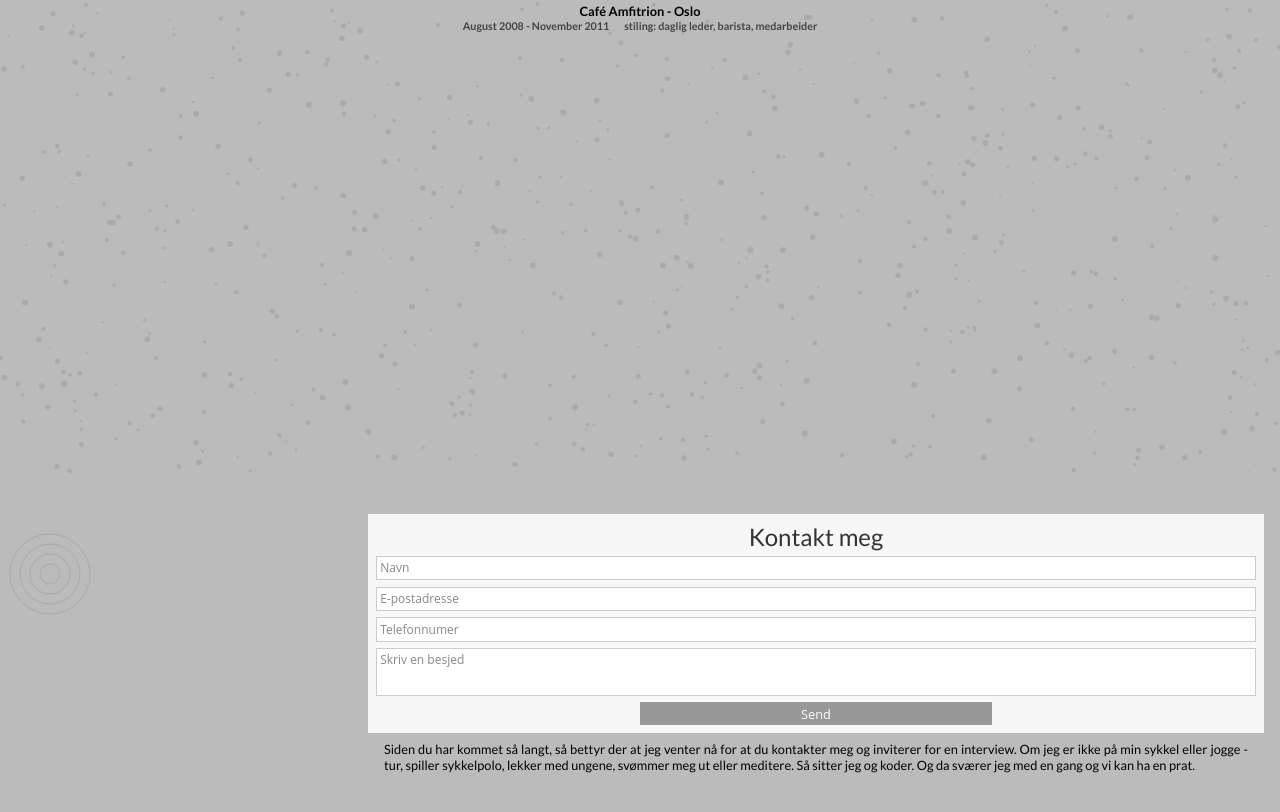
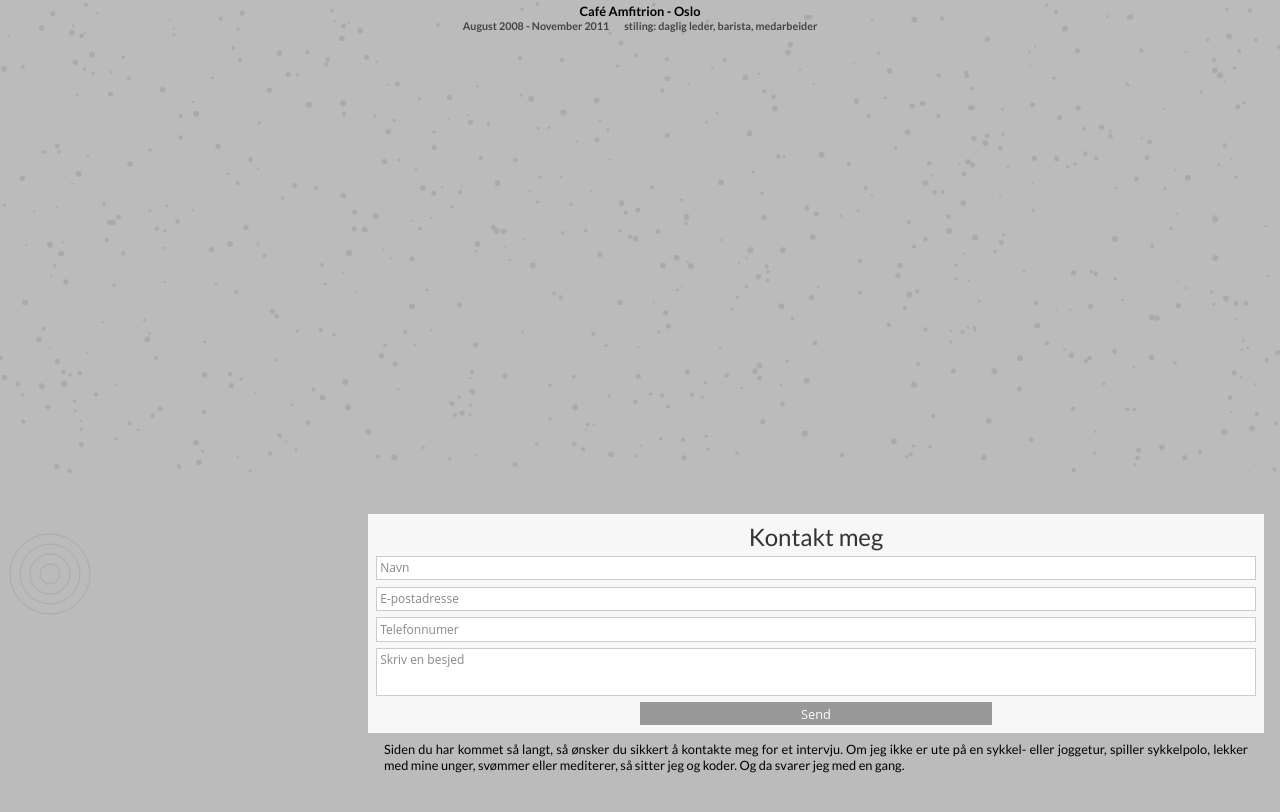
Before and after one commit to hejuhenryk/Curriculum_vitae, a plain HTML site: page index.html in a window 1280 px wide. Shown: the part 1926-2738 px from the top of the page. Drawn offline with Linux system fonts and the light colour scheme; animation ran at ten frames a second.

Commit message:
nothing new

```diff
--- a/index.html
+++ b/index.html
@@ -41,7 +41,7 @@
 
             </p>
             <div class="main_top">
-                <h1>Curriculm vitae</h1>
+                <h1>Curriculum vitae</h1>
             </div>
             <div class="main_bottom">
                 <h1>marcin <br> sawczuk  -  szymkiewicz</h1>
@@ -171,10 +171,9 @@
                 <button name="submit" type="submit" id="contact-submit" value='Send' data-submit="...Sender">Send</button>
             </form>
             <div class="last_word">
-                Siden du har kommet så langt, så bettyr der at jeg venter nå for at du kontakter meg og
-                inviterer for en interview. Om jeg er ikke på min sykkel eller jogge - tur, spiller sykkelpolo,
-                lekker med ungene, svømmer meg ut eller meditere. Så sitter jeg og koder. Og da sværer jeg
-                med en gang og vi kan ha en prat.
+                Siden du har kommet så langt, så ønsker du sikkert å kontakte meg for et intervju.
+                Om jeg ikke er ute på en sykkel- eller joggetur, spiller sykkelpolo, lekker med mine unger,
+                 svømmer eller mediterer, så sitter jeg og koder. Og da svarer jeg med en gang.
             </div>
 
             </div>
```
